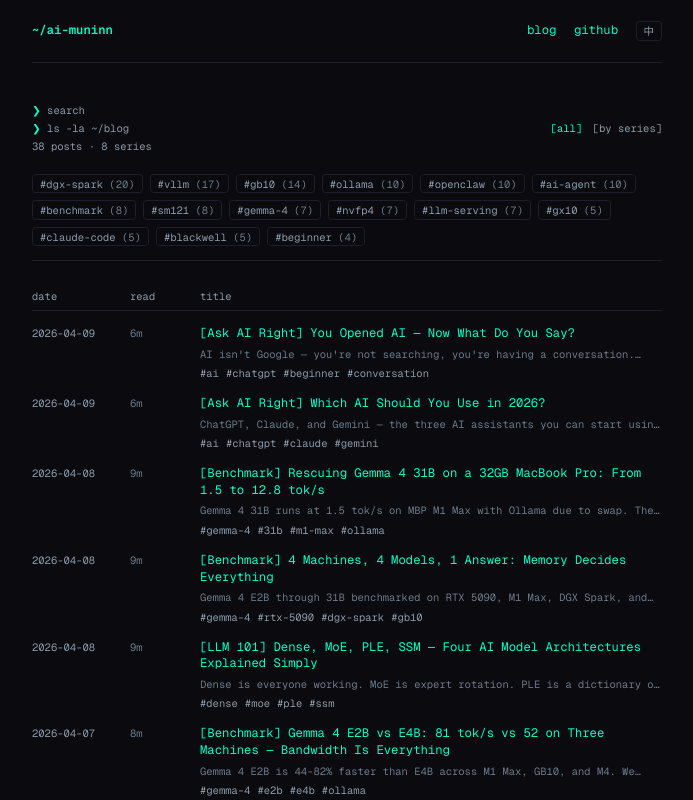
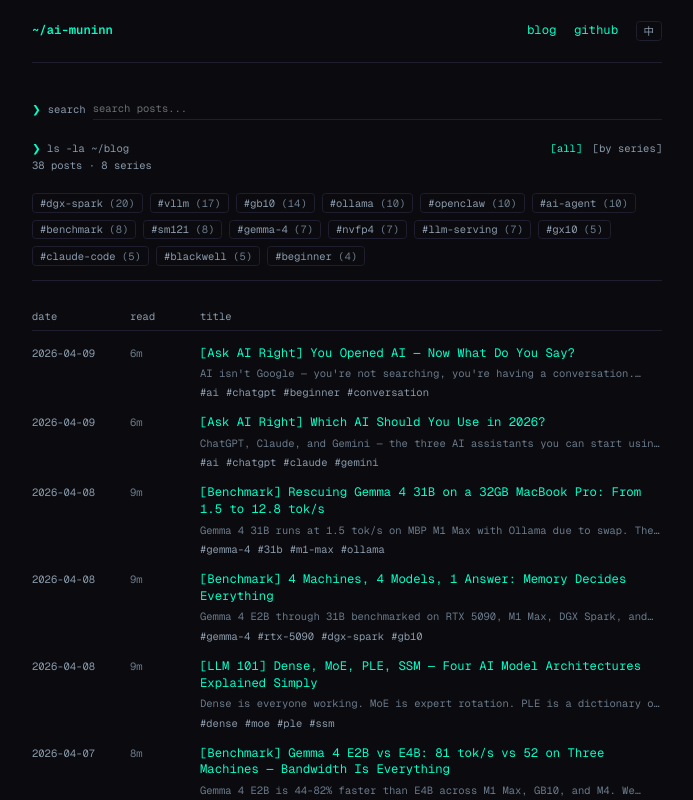
Before and after one commit to coolthor/ai-muninn, a Next.js app: page /en/blog in a window 1280 px wide. Shown: the top 800 px of the page, without its empty margins (293-986 px from the left). Built offline with nearby package versions, Linux system fonts and the light colour scheme.

Commit message:
fix: always show search input, remove collapsed state

```diff
--- a/components/Search.tsx
+++ b/components/Search.tsx
@@ -11,7 +11,6 @@ interface SearchResult {
 export default function Search({ locale }: { locale: string }) {
   const [query, setQuery] = useState('')
   const [results, setResults] = useState<SearchResult[]>([])
-  const [open, setOpen] = useState(false)
   const pagefindRef = useRef<{ search: (q: string) => Promise<{ results: Array<{ data: () => Promise<{ url: string; meta: { title: string }; excerpt: string }> }> }> } | null>(null)
 
   useEffect(() => {
@@ -55,18 +54,6 @@ export default function Search({ locale }: { locale: string }) {
 
   const isZh = locale === 'zh-TW'
 
-  if (!open) {
-    return (
-      <button
-        onClick={() => setOpen(true)}
-        className="text-xs transition-colors hover:text-[var(--cyan)] cursor-pointer"
-        style={{ color: 'var(--text-dim)' }}
-      >
-        <span style={{ color: 'var(--cyan)' }}>❯</span> search
-      </button>
-    )
-  }
-
   return (
     <div className="mb-6">
       <div className="flex items-center gap-2 text-xs" style={{ color: 'var(--text-dim)' }}>
@@ -77,24 +64,15 @@ export default function Search({ locale }: { locale: string }) {
           value={query}
           onChange={e => setQuery(e.target.value)}
           placeholder={isZh ? '搜尋文章...' : 'search posts...'}
-          autoFocus
           className="flex-1 bg-transparent border-b outline-none text-xs py-1"
           style={{ borderColor: 'var(--border)', color: 'var(--text)' }}
           onKeyDown={e => {
             if (e.key === 'Escape') {
-              setOpen(false)
               setQuery('')
               setResults([])
             }
           }}
         />
-        <button
-          onClick={() => { setOpen(false); setQuery(''); setResults([]) }}
-          className="hover:text-[var(--cyan)] transition-colors cursor-pointer"
-          style={{ color: 'var(--text-dim)' }}
-        >
-          esc
-        </button>
       </div>
 
       {results.length > 0 && (
```
